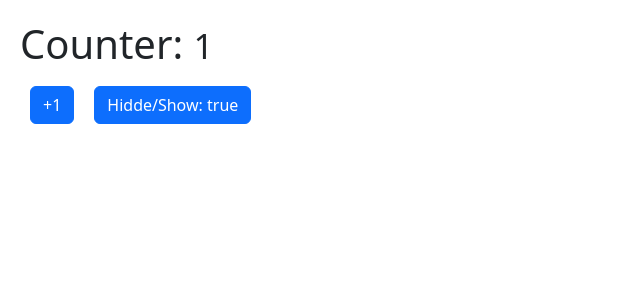
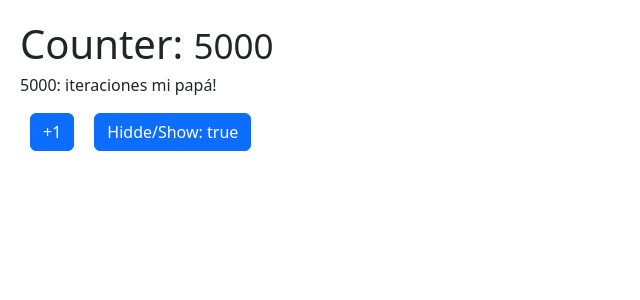
Before and after one commit to jcavila44/react-hooksApp, a React (Vite) app: page / in a window 1280 px wide. Shown: the top 300 px of the page, without its empty margins (0-640 px from the left). Built offline with nearby package versions, Linux system fonts and the light colour scheme.

Commit message:
Added useMemo hook

```diff
--- /dev/null
+++ b/src/06-memos/MemoHook.tsx
@@ -0,0 +1,30 @@
+import { useMemo, useState } from "react";
+import { Small } from ".";
+import { useCounter } from "../hooks"
+
+
+const heavyStuff = (iterationNumber: number = 100) => {
+    for (let index = 0; index < iterationNumber; index++) {
+        console.log('Ahí vamos');
+    }
+
+    return `${iterationNumber}: iteraciones mi papá!`;
+}
+
+
+export const MemoHook = () => {
+
+    const { counter, increment } = useCounter(5000);
+    const [show, setShow] = useState(true);
+    const memorizedValue = useMemo(() => heavyStuff(counter), [counter]); //Este nos permite ejeutar una funcion específica siempre y cuando un valor en especifico cambie
+
+    return (
+        <>
+            <h1>Counter: <Small value={counter} /> </h1>
+            <h6> {memorizedValue}</h6>
+
+            <button onClick={() => increment(1)} type="button" className="btn btn-primary">+1</button>
+            <button onClick={() => setShow(!show)} type="button" className="btn btn-primary">Hidde/Show: {JSON.stringify(show)}</button>
+        </>
+    )
+}
--- a/src/06-memos/index.tsx
+++ b/src/06-memos/index.tsx
@@ -1,2 +1,3 @@
+export * from './MemoHook';
 export * from './Memorize';
 export * from './Small';
--- a/src/main.tsx
+++ b/src/main.tsx
@@ -8,10 +8,10 @@ import './index.css'
 // import { MultipleCustomHooks } from './03-examples';
 // import { FocusScreen } from './04-useRef';
 // import { Layout } from './05-useLayoutEffect';
-import { Memorize } from './06-memos';
+import { MemoHook, Memorize } from './06-memos';
 
 ReactDOM.createRoot(document.getElementById('root')!).render(
   <React.StrictMode>
-    <Memorize />
+    <MemoHook />
   </React.StrictMode>,
 )
```
